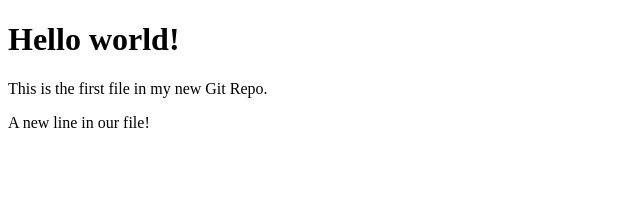
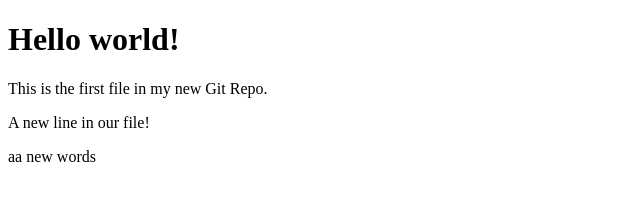
Before and after one commit to samy40/MK-data, a plain HTML site: page index.html in a window 1280 px wide. Shown: the whole page, without its empty margins (0-640 px from the left). Drawn offline with Linux system fonts and the light colour scheme.

Commit message:
Updated index.html with a new line

```diff
--- a/index.html
+++ b/index.html
@@ -9,6 +9,7 @@
 <h1>Hello world!</h1>
 <p>This is the first file in my new Git Repo.</p>
 <p>A new line in our file!</p>
+<p>aa new words</p>
 
 </body>
 </html>
```
